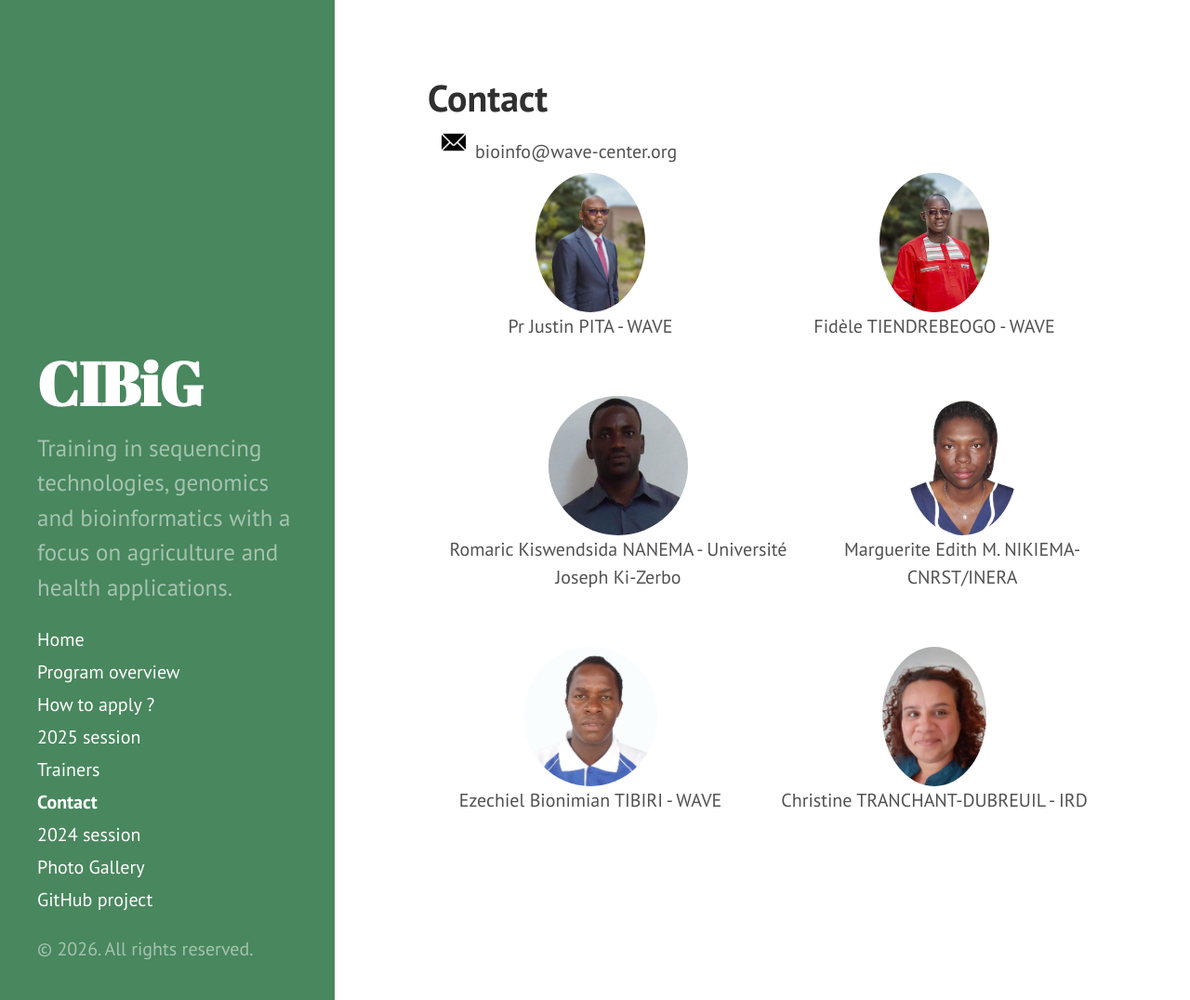
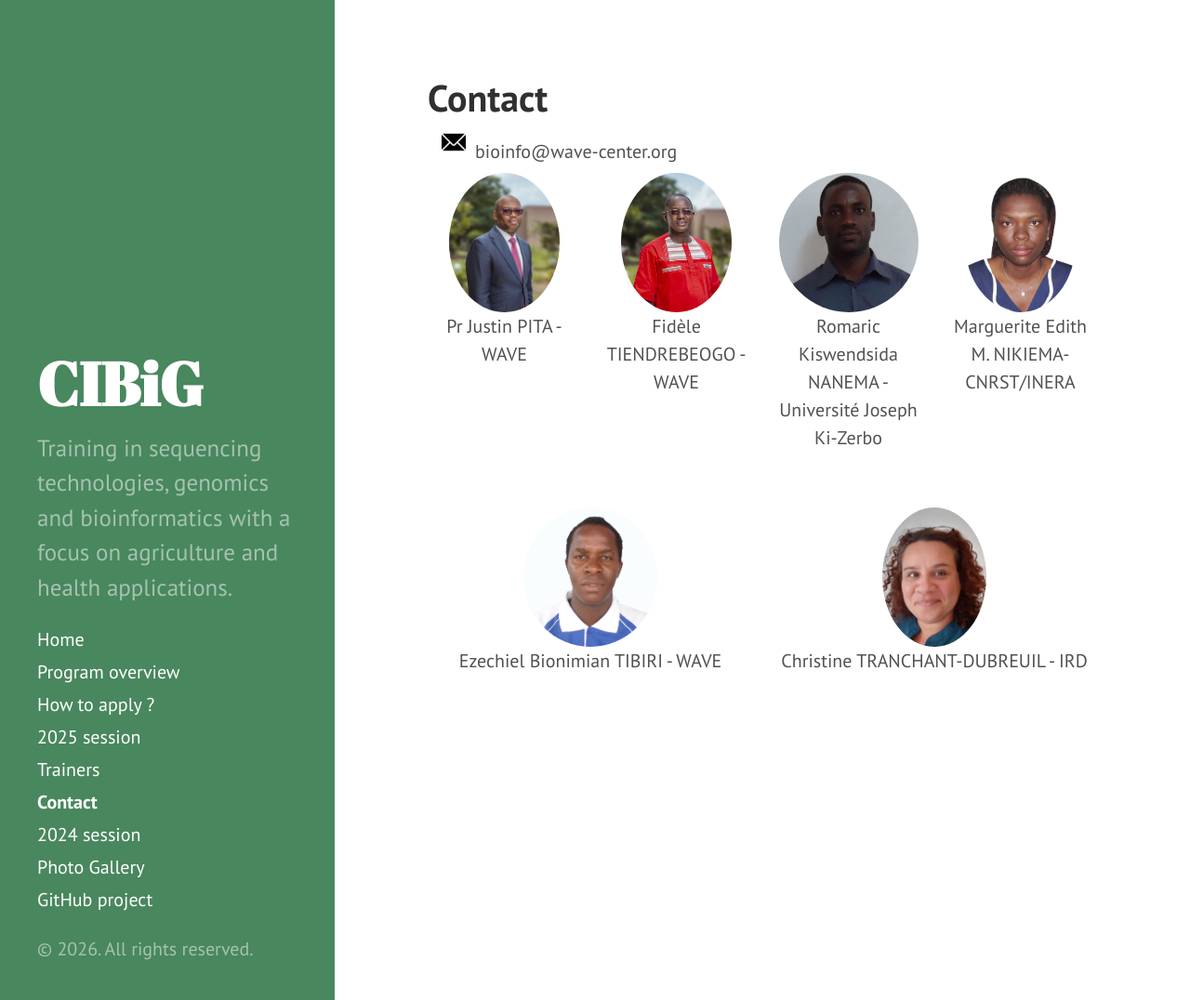
Before and after one commit to wave-centre/cibig, a Jekyll site: the page built from docs/09-contact.md, in a window 1280 px wide and 1076 px high. Shown: the whole window at 93% size. Built offline with Jekyll 4.4.1, drawn with Linux system fonts in a browser that asks for light colours.

Commit message:
Update 09-contact.md

```diff
--- a/docs/09-contact.md
+++ b/docs/09-contact.md
@@ -16,32 +16,32 @@
 
 <div style="display: flex; flex-wrap: wrap; gap: 20px; justify-content: space-between;">
 
-  <div style="flex: 1 1 calc(50% - 20px); text-align: center; margin-bottom: 20px;">
+  <div style="flex: 1 1 calc(25% - 20px); text-align: center; margin-bottom: 20px;">
     <img src="/cibig/assets/img/trainer_justin_pita.jpg" style="height: 150px; border-radius: 50%; margin: 0 auto;">
     <p>Pr Justin PITA - WAVE</p>
   </div>
 
-  <div style="flex: 1 1 calc(50% - 20px); text-align: center; margin-bottom: 20px;">
+  <div style="flex: 1 1 calc(25% - 20px); text-align: center; margin-bottom: 20px;">
     <img src="/cibig/assets/img/trainer_fidele_tiendrebeogo.jpeg" style="height: 150px; border-radius: 50%; margin: 0 auto;">
     <p>Fidèle TIENDREBEOGO - WAVE</p>
   </div>
 
- <div style="flex: 1 1 calc(50% - 20px); text-align: center; margin-bottom: 20px;">
+ <div style="flex: 1 1 calc(25% - 20px); text-align: center; margin-bottom: 20px;">
     <img src="/cibig/assets/img/trainer_romaric_nanema.jpeg" style="height: 150px; border-radius: 50%; margin: 0 auto;">
     <p>Romaric Kiswendsida NANEMA - Université Joseph Ki-Zerbo</p>
   </div>
 
-<div style="flex: 1 1 calc(33.333% - 20px); text-align: center; margin-bottom: 20px;">
+<div style="flex: 1 1 calc(25% - 20px); text-align: center; margin-bottom: 20px;">
   <img src="/cibig/assets/img/trainer_edith_nikiema.jpeg" style="height: 150px; border-radius: 50%; margin: 0 auto;">
     <p>Marguerite Edith M. NIKIEMA- CNRST/INERA</p>
 </div>
 
-<div style="flex: 1 1 calc(50% - 20px); text-align: center; margin-bottom: 20px;">
+<div style="flex: 1 1 calc(25% - 20px); text-align: center; margin-bottom: 20px;">
     <img src="/cibig/assets/img/trainer_ezechiel_tibiri.jpeg" style="height: 150px; border-radius: 50%; margin: 0 auto;">
     <p>Ezechiel Bionimian TIBIRI - WAVE</p>
   </div>
 
-  <div style="flex: 1 1 calc(50% - 20px); text-align: center; margin-bottom: 20px;">
+  <div style="flex: 1 1 calc(25% - 20px); text-align: center; margin-bottom: 20px;">
     <img src="/cibig/assets/img/trainer_christine_tranchant.jpeg" style="height: 150px; border-radius: 50%; margin: 0 auto;">
     <p>Christine TRANCHANT-DUBREUIL - IRD</p>
   </div>
```
